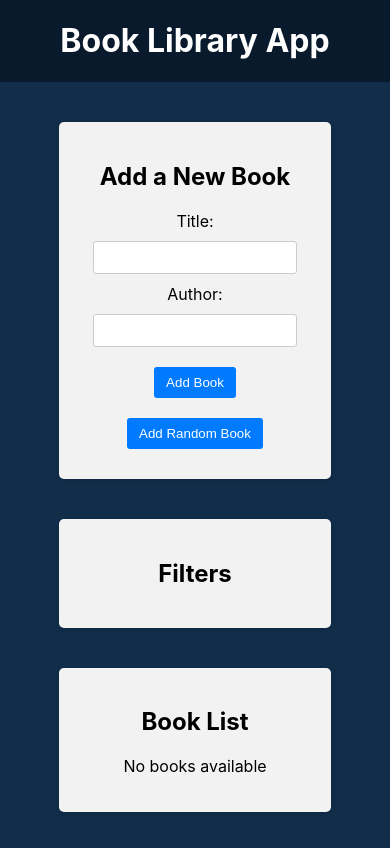
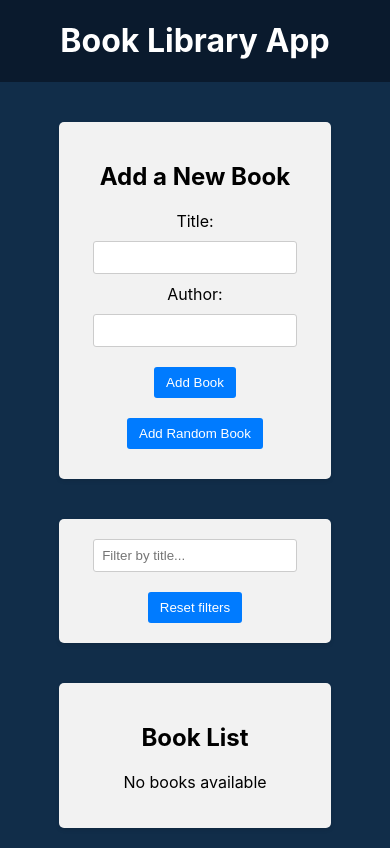
Before and after one commit to AleXVBulatov/books-list, a React (Create React App) app in the folder frontend/: page / in a window 390 px wide. Built offline with nearby package versions, Linux system fonts and the light colour scheme.

Commit message:
Filter Redux slice and filter by title

```diff
--- a/frontend/src/components/BookForm/BookForm.js
+++ b/frontend/src/components/BookForm/BookForm.js
@@ -15,7 +15,7 @@
   const dispatch = useDispatch();
 
   const handleAddRandomBook = () => {
-    const randomIndex = Math.floor(Math.random() * 3);
+    const randomIndex = Math.floor(Math.random() * booksData.length);
     const randomBook = booksData[randomIndex];
 
     const randomBookWithId = createBookWithId(randomBook);
--- a/frontend/src/components/BookList/BookList.js
+++ b/frontend/src/components/BookList/BookList.js
@@ -3,12 +3,15 @@
 import { BsBookmarkStarFill, BsBookmarkStar } from "react-icons/bs";
 
 import { deleteBook, toggleFavourite } from "../../redux/books/actionCreators.js";
+import { selectTitleFilter } from "../../redux/slices/filterSlice.js";
 
 import "./BookList.scss";
 
 const BookList = () => {
   const dispatch = useDispatch();
   const books = useSelector((state) => state.books);
+
+  const titleFilter = useSelector(selectTitleFilter);
 
   const handleToggleFavourite = (id) => {
     dispatch(toggleFavourite(id));
@@ -18,18 +21,22 @@
     dispatch(deleteBook(id));
   };
 
+  const filteredBooks = books.filter((book) => {
+    return book.title.toLowerCase().includes(titleFilter.toLowerCase());
+  });
+
   return (
     <div className="app-block book-list">
       <h2>Book List</h2>
-      {books.length === 0 ? (
+      {filteredBooks.length === 0 ? (
         <p>No books available</p>
       ) : (
         <ul>
-          {books.map((book, index) => {
+          {filteredBooks.map((book, index) => {
             return (
               <li key={book.id}>
                 <div className="book-info">
-                  {++index}. {book.title} by <strong>{book.author}</strong>
+                  {++index}. {book.title} <em>by</em> <strong>{book.author}</strong>
                 </div>
                 <div className="book-actions">
                   <span onClick={() => handleToggleFavourite(book.id)}>
--- a/frontend/src/components/Filter/Filter.js
+++ b/frontend/src/components/Filter/Filter.js
@@ -1,11 +1,34 @@
 import React from "react";
+import { useDispatch, useSelector } from "react-redux";
+
+import { setTitleFilter, selectTitleFilter, resetFilters } from "../../redux/slices/filterSlice.js";
 
 import "./Filter.scss";
 
 const Filter = () => {
+  const dispatch = useDispatch();
+
+  const titleFilter = useSelector(selectTitleFilter);
+
+  const handleTitleFilterChange = (event) => {
+    dispatch(setTitleFilter(event.target.value));
+  };
+
+  const handleBtnResetFilters = () => {
+    dispatch(resetFilters());
+  };
+
   return (
     <div className="app-block filter">
-      <h2>Filters</h2>
+      <div className="filter-row">
+        <div className="filter-group">
+          <input type="text" placeholder="Filter by title..." value={titleFilter} onChange={handleTitleFilterChange} />
+        </div>
+
+        <button type="button" onClick={handleBtnResetFilters}>
+          Reset filters
+        </button>
+      </div>
     </div>
   );
 };
--- a/frontend/src/components/Filter/Filter.scss
+++ b/frontend/src/components/Filter/Filter.scss
@@ -1,22 +1,23 @@
+.filter {
   .filter-row {
     display: flex;
     justify-content: space-between;
     align-items: center;
-}
 
     .filter-group {
       flex: 1;
       text-align: center;
     }
+  }
 
-.filter input[type="text"] {
+  input[type="text"] {
     width: 80%;
     padding: 8px;
     border: 1px solid #ccc;
     border-radius: 3px;
   }
 
-.filter button {
+  button {
     background-color: #007bff;
     color: #fff;
     padding: 8px 12px;
@@ -25,26 +26,29 @@
     cursor: pointer;
     margin: 10px;
     transition: background-color 0.3s ease;
+
+    &:hover {
+      background-color: #0056b3;
     }
-
-.filter button:hover {
-  background-color: #0056b3;
+  }
 }
 
 @media screen and (max-width: 1024px) {
+  .filter {
     .filter-row {
       flex-direction: column;
       align-items: stretch;
-  }
 
       .filter-group {
         width: 100%;
         margin: auto;
         margin-bottom: 10px;
       }
+    }
 
-  .filter button {
+    button {
       margin: 10px auto 0;
       max-width: 50%;
     }
   }
+}
--- /dev/null
+++ b/frontend/src/redux/slices/filterSlice.js
@@ -0,0 +1,24 @@
+import { createSlice } from "@reduxjs/toolkit";
+
+const initialState = {
+  title: "",
+};
+
+const filterSlice = createSlice({
+  name: "filter", // название reducer;
+  initialState: initialState, // начальное состояние
+  reducers: {
+    setTitleFilter: (state, action) => {
+      state.title = action.payload;
+    },
+    resetFilters: (state) => {
+      return initialState;
+    },
+  },
+});
+
+export const { setTitleFilter, resetFilters } = filterSlice.actions;
+
+export const selectTitleFilter = (state) => state.filter.title;
+
+export default filterSlice.reducer;
--- a/frontend/src/redux/store.js
+++ b/frontend/src/redux/store.js
@@ -1,10 +1,12 @@
 import { configureStore } from "@reduxjs/toolkit";
 
 import booksReducer from "./books/bookReducer.js";
+import filterReducer from "./slices/filterSlice.js";
 
 const store = configureStore({
   reducer: {
     books: booksReducer,
+    filter: filterReducer,
   },
 });
 
```
Lines whose indentation alone changed are shown as unchanged.
